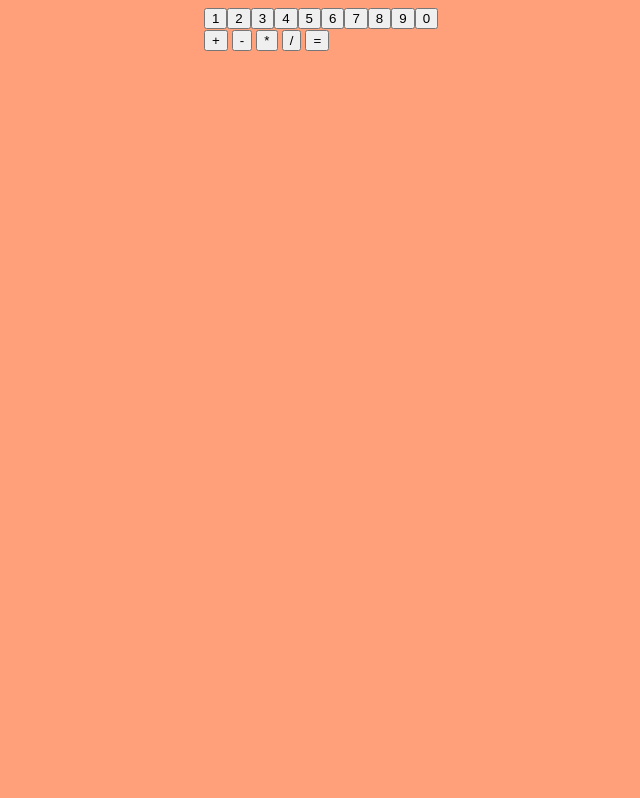
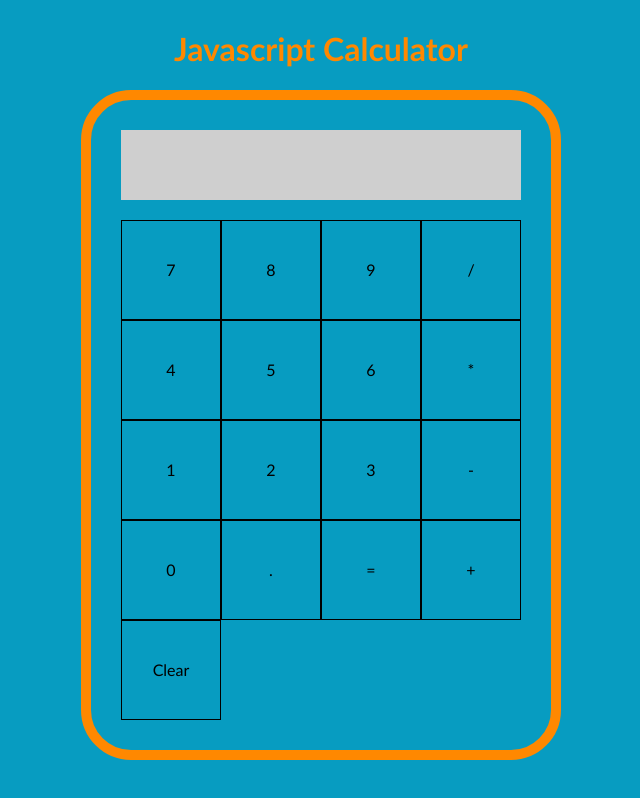
Before and after one commit to ShinnyD/Calculator, a plain HTML site: page index.html in a window 1280 px wide. Shown: the whole page, without its empty margins (327-967 px from the left). Drawn offline with Linux system fonts and the light colour scheme.

Commit message:
creates rows div classes and links them with click eventlistener, adds styling

```diff
--- a/css/styles.css
+++ b/css/styles.css
@@ -1,15 +1,50 @@
 body{
     font-family: 'Gill Sans', 'Gill Sans MT', Calibri, 'Trebuchet MS', sans-serif;
     width: 100%;
-    background-color: lightsalmon;
-}
-
-.container{
+    background-color: rgb(7, 156, 193);
     display: flex;
     justify-content: center;
 }
 
-.numberButtons{
+.container{
+    width: 800px;
     display: flex;
-    flex-basis: 33%;
+    flex-direction: column;
+    justify-content: center;
+    align-items: center;
 }
+
+h1{
+    color: rgb(255, 136, 0);
+}
+
+.calculator{
+    border: solid rgb(255, 136, 0) 10px;
+    border-radius: 50px;
+    padding: 30px;
+}
+
+.numInput{
+
+    width: 100%;
+    background-color: rgb(207, 207, 207);
+    height: 50px;
+    margin-bottom: 20px;
+    font-size: 50px;
+    text-align: right;
+    padding: 10px;
+}
+
+.rows{
+    display: flex;
+}
+
+.button{
+    display: flex;
+    justify-content: center;
+    align-items: center;
+    width: 100px;
+    height: 100px;
+    border: solid 1px #000;
+    box-sizing: border-box;
+}
--- a/index.html
+++ b/index.html
@@ -4,41 +4,48 @@
     <meta charset="UTF-8">
     <meta http-equiv="X-UA-Compatible" content="IE=edge">
     <meta name="viewport" content="width=device-width, initial-scale=1.0">
-    <title>Document</title>
+    <title>Javascript Calculator</title>
     <link rel="stylesheet" href="css/styles.css">
+    <script src="js/scripts.js"defer></script>
 </head>
 <body>
     <div class="container">
         <div class="header">
-
+            <h1>Javascript Calculator</h1>
         </div>
         <div class="calculator">
-            <div class="input">
-
+            <div class="rows">
+                <div class="numInput"></div>
             </div>
-            <div class="buttons">
-                <div class="numberButtons">
-                    <button>1</button>
-                    <button>2</button>
-                    <button>3</button>
-                    <button>4</button>
-                    <button>5</button>
-                    <button>6</button>
-                    <button>7</button>
-                    <button>8</button>
-                    <button>9</button>
-                    <button>0</button>
-                </div>
-                <div class="operatorButtons">
-                    <button>+</button>
-                    <button>-</button>
-                    <button>*</button>
-                    <button>/</button>
-                    <button>=</button>
-                </div>
+            <div class="rows">
+                    <div class= "button" data-value="7">7</div>
+                    <div class= "button" data-value="8">8</div>
+                    <div class= "button" data-value="9">9</div>
+                    <div class= "button" data-value="/">/</div>
+            </div>
+            <div class="rows">
+                <div class= "button" data-value="4">4</div>
+                <div class= "button" data-value="5">5</div>
+                <div class= "button" data-value="6">6</div>
+                <div class= "button" data-value="*">*</div>
+            </div>
+            <div class="rows">
+                <div class= "button" data-value="1">1</div>
+                <div class= "button" data-value="2">2</div>
+                <div class= "button" data-value="3">3</div>
+                <div class= "button" data-value="-">-</div>
+            </div>
+            <div class="rows">
+                <div class= "button" data-value="0">0</div>
+                <div class= "button" data-value=".">.</div>
+                <div class= "button" data-value="=">=</div>
+                <div class= "button" data-value="+">+</div>
+            </div>
+            <div class="rows">
+                    <div class="button" data-value="Clear">Clear</div>
             </div>
         </div>
     </div>
-    <script src="js/scripts.js"defer></script>
+
 </body>
 </html>
--- a/js/scripts.js
+++ b/js/scripts.js
@@ -1,26 +1,49 @@
-const addition = ((a, b) => {
-    console.log(3 + 5);
+const numInput = document.querySelector(".numInput");
+const allButtons = document.querySelectorAll(".button");
+
+allButtons.forEach(button => {
+    button.addEventListener("click", (e) => {
+        const value = e.target.dataset.value;
+        numInput.textContent = value
+        console.log("e", e.target.dataset.value)
+    })
 })
+/*
+//let firstNumber = parseInt(prompt("Please input the first number:"));
+//let secondNumber = parseInt(prompt("Please input the second number:"));
 
-const subtraction = ((a, b) => {
-    return (3 - 5);
-})
+let operator = ["+", "-", "*", "/"];
 
-const multiplication = ((a, b) => {
-    return (3 * 5);
-})
+const addition = ((firstNumber, secondNumber) => {
+    let addValues = (firstNumber + secondNumber);
+    console.log("add", addValues);
+});
 
-const division = ((a, b) => {
-    return (15 / 3);
-})
+const subtraction = ((firstNumber, secondNumber) => {
+    let subtractValues = (firstNumber - secondNumber);
+    console.log("subtract", subtractValues);
+});
 
-let firstNumber = Number("5");
-let secondNumber = Number("3");
-let operator = {add:"+", subtract: "-", multiply: "*", divide: "/"};
+const multiplication = ((firstNumber, secondNumber) => {
+    let multiplyValues = (firstNumber * secondNumber);
+    console.log("multiply", multiplyValues);
+});
 
-const operate = ((firstNumber, secondNumber)=> {
+const division = ((firstNumber, secondNumber) => {
+    let divideValules = (firstNumber / secondNumber);
+    console.log("divide", divideValules);
+});
+
+addition(firstNumber, secondNumber);
+subtraction(firstNumber, secondNumber);
+multiplication(firstNumber, secondNumber);
+division(firstNumber, secondNumber);
+
+
+
+/*const operate = ((firstNumber, secondNumber)=> {
     if (operator === "+"){
         return firstNumber + secondNumber;
-        console.log(firstNumber + secondNumber);
+        console.log(operate);
     }
-})
+})*/
```
